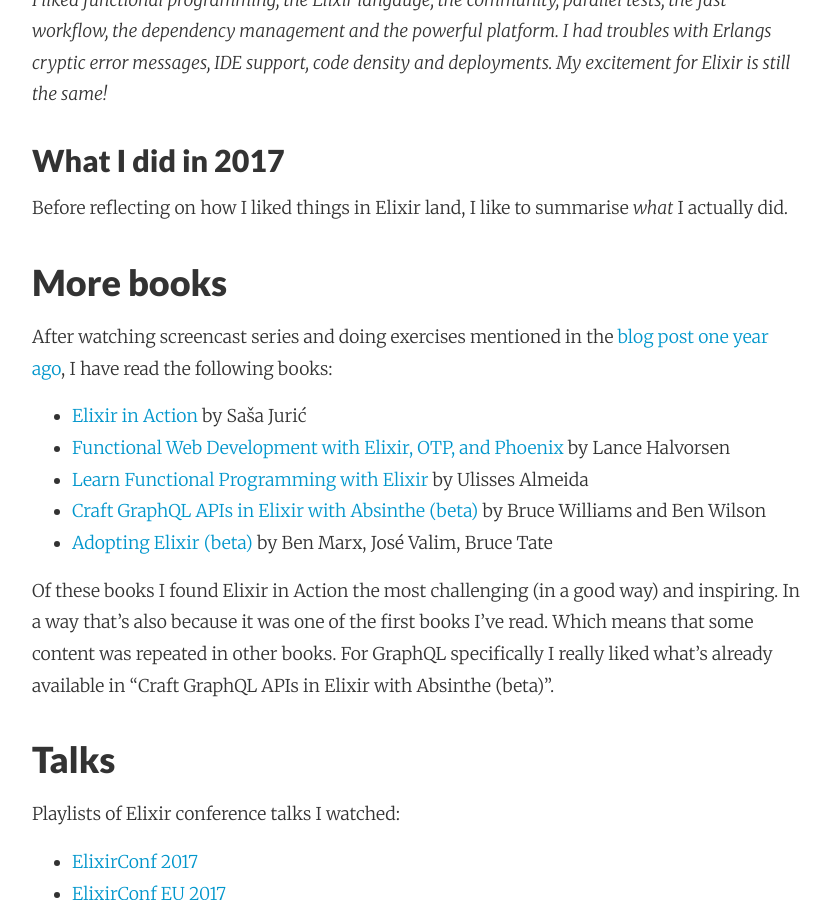
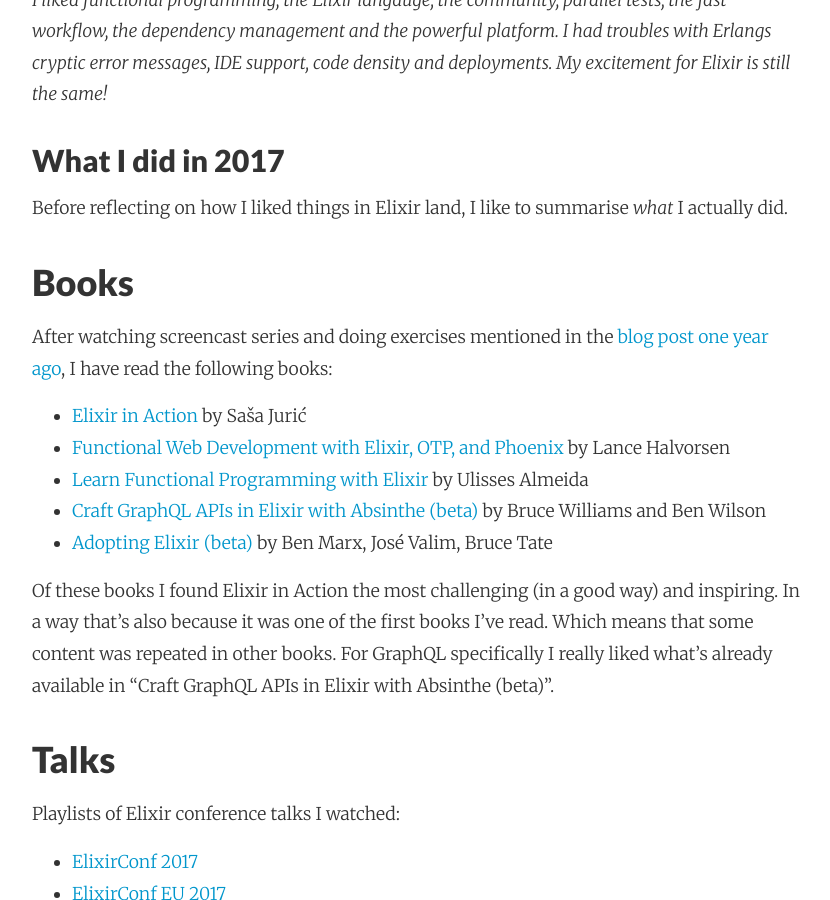
Before and after one commit to adri/adri.github.io, a Jekyll site: the page built from _posts/2017-12-13-learning-elixir-1-year-later.md, in a window 1280 px wide and 900 px high, scrolled down 526 px. Shown: the whole window, without its empty margins (224-1054 px from the left). Built offline with Jekyll 4.4.1, drawn with Linux system fonts in a browser that asks for light colours; nearby versions of some CDN libraries; comment, search, counter and statistics services are not loaded.

Commit message:
Autocommit from wiki

```diff
--- a/_posts/2017-12-13-learning-elixir-1-year-later.md
+++ b/_posts/2017-12-13-learning-elixir-1-year-later.md
@@ -15,7 +15,7 @@
 ## What I did in 2017
 Before reflecting on how I liked things in Elixir land, I like to summarise *what* I actually did.
 
-### More books
+### Books
 After watching screencast series and doing exercises mentioned in the [blog post one year ago](https://adrian-philipp.com/post/why-elixir-has-great-potential), I have read the following books:
 
  * [Elixir in Action](https://www.manning.com/books/elixir-in-action) by Saša Jurić
```
